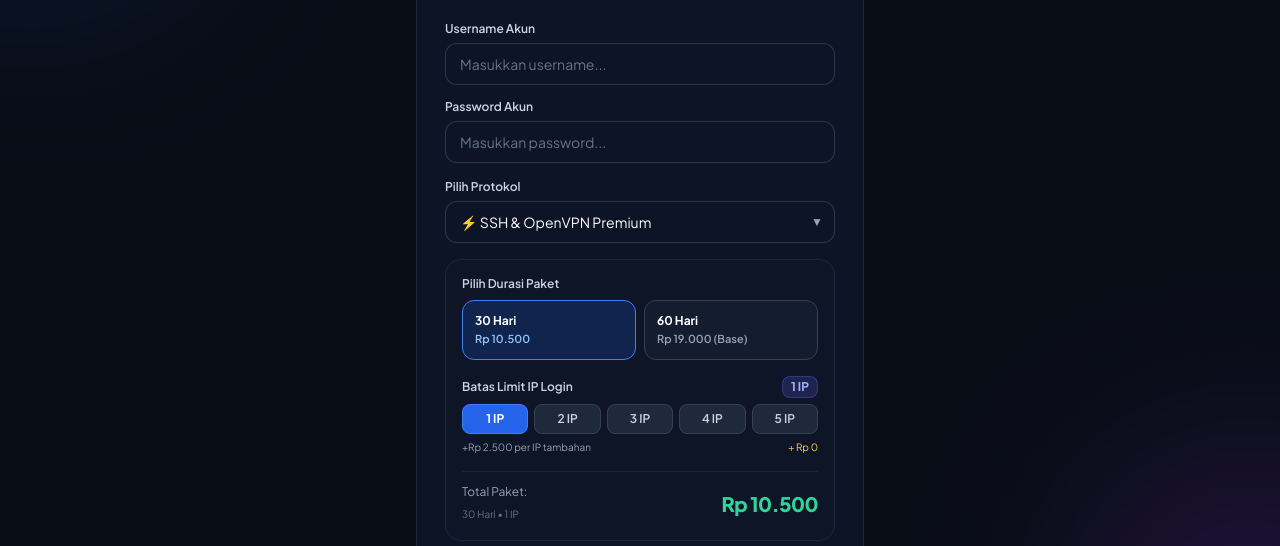
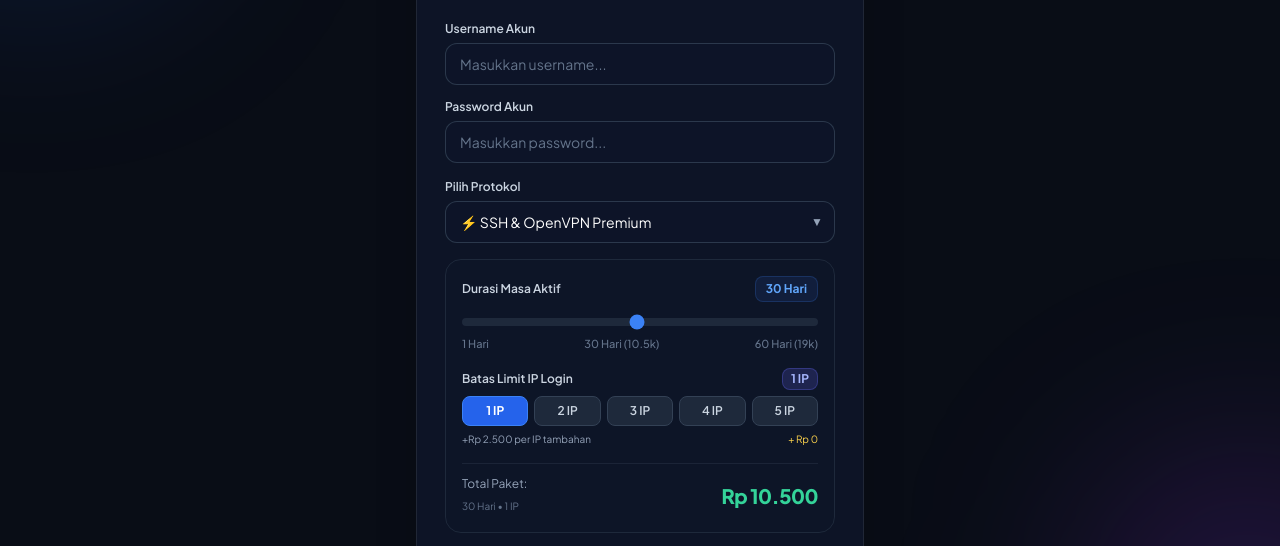
Before and after one commit to DINSTORE99/ordervpn, a website: page public/index.html in a window 1280 px wide. Shown: the part 211-757 px from the top of the page. Drawn offline with nearby package versions, Linux system fonts and the light colour scheme.

Commit message:
Update index.html

```diff
--- a/public/index.html
+++ b/public/index.html
@@ -85,21 +85,22 @@
         </div>
       </div>
 
-      <!-- PILIHAN PAKET DURASI & LIMIT IP -->
+      <!-- SLIDER DURASI & LIMIT IP -->
       <div id="buySection" class="bg-slate-900/50 p-4 rounded-2xl border border-slate-800 space-y-4">
 
-        <!-- PILIHAN DURASI -->
+        <!-- SLIDER DURASI GESER (1 SAMPAI 60 HARI) -->
         <div>
-          <label class="block text-xs font-semibold text-slate-300 mb-2">Pilih Durasi Paket</label>
-          <div class="grid grid-cols-2 gap-2">
-            <button type="button" id="btnPlan30" onclick="selectDuration(30)" class="p-3 rounded-xl border border-blue-500 bg-blue-600/20 text-left transition duration-150">
-              <div class="text-xs font-bold text-white">30 Hari</div>
-              <div class="text-[11px] text-blue-300 font-semibold mt-0.5">Rp 10.500</div>
-            </button>
-            <button type="button" id="btnPlan60" onclick="selectDuration(60)" class="p-3 rounded-xl border border-slate-700 bg-slate-800/40 text-left transition duration-150">
-              <div class="text-xs font-bold text-white">60 Hari</div>
-              <div class="text-[11px] text-slate-400 font-semibold mt-0.5">Rp 19.000 (Base)</div>
-            </button>
+          <div class="flex justify-between items-center mb-1.5">
+            <span class="text-xs font-semibold text-slate-300">Durasi Masa Aktif</span>
+            <span id="labelDays" class="text-xs font-bold px-2.5 py-1 rounded-lg bg-blue-500/10 text-blue-400 border border-blue-500/20">30 Hari</span>
+          </div>
+
+          <input type="range" id="inputDays" min="1" max="60" value="30" class="w-full h-2 bg-slate-800 rounded-lg appearance-none cursor-pointer accent-blue-500" oninput="onDaysSliderChange(this.value)">
+
+          <div class="flex justify-between text-[11px] text-slate-500 font-medium mt-1">
+            <span>1 Hari</span>
+            <span>30 Hari (10.5k)</span>
+            <span>60 Hari (19k)</span>
           </div>
         </div>
 
@@ -110,7 +111,6 @@
             <span id="labelIpCount" class="text-xs font-bold px-2 py-0.5 rounded-lg bg-indigo-500/20 text-indigo-300 border border-indigo-500/30">1 IP</span>
           </div>
 
-          <!-- Pilihan Tombol Cepat Limit IP -->
           <div class="grid grid-cols-5 gap-1.5">
             <button type="button" onclick="selectIp(1)" id="btnIp1" class="py-1.5 rounded-lg text-xs font-bold bg-blue-600 text-white border border-blue-500">1 IP</button>
             <button type="button" onclick="selectIp(2)" id="btnIp2" class="py-1.5 rounded-lg text-xs font-semibold bg-slate-800 text-slate-300 border border-slate-700 hover:text-white">2 IP</button>
@@ -270,9 +270,6 @@
     let currentMode = 'buy';
     let selectedDays = 30;
     let selectedIpLimit = 1;
-
-    const PRICE_30_DAYS = 10500;
-    const PRICE_60_DAYS = 19000; // Base 1 IP (Jika 3 IP: 19.000 + 2*2500 = 24.000)
     const PRICE_PER_IP = 2500;
 
     let pollInterval = null;
@@ -330,22 +327,19 @@
       }
     }
 
-    function selectDuration(days) {
-      selectedDays = days;
-      const b30 = document.getElementById('btnPlan30');
-      const b60 = document.getElementById('btnPlan60');
+    // Fungsi menghitung base price sesuai durasi geser
+    function calcBase(days) {
+      if (days <= 30) {
+        return days * 350; // 30 hari = 10.500
+      }
+      const extra = days - 30;
+      const rate = (19000 - 10500) / 30;
+      return Math.round(10500 + (extra * rate)); // 60 hari = 19.000
+    }
 
-      if (days === 30) {
-        b30.className = 'p-3 rounded-xl border border-blue-500 bg-blue-600/20 text-left transition duration-150';
-        b30.querySelector('div:last-child').className = 'text-[11px] text-blue-300 font-semibold mt-0.5';
-        b60.className = 'p-3 rounded-xl border border-slate-700 bg-slate-800/40 text-left transition duration-150';
-        b60.querySelector('div:last-child').className = 'text-[11px] text-slate-400 font-semibold mt-0.5';
-      } else {
-        b60.className = 'p-3 rounded-xl border border-blue-500 bg-blue-600/20 text-left transition duration-150';
-        b60.querySelector('div:last-child').className = 'text-[11px] text-blue-300 font-semibold mt-0.5';
-        b30.className = 'p-3 rounded-xl border border-slate-700 bg-slate-800/40 text-left transition duration-150';
-        b30.querySelector('div:last-child').className = 'text-[11px] text-slate-400 font-semibold mt-0.5';
-      }
+    function onDaysSliderChange(val) {
+      selectedDays = parseInt(val, 10);
+      document.getElementById('labelDays').innerText = `${selectedDays} Hari`;
       updatePriceDisplay();
     }
 
@@ -364,7 +358,7 @@
     }
 
     function updatePriceDisplay() {
-      const base = (selectedDays === 60) ? PRICE_60_DAYS : PRICE_30_DAYS;
+      const base = calcBase(selectedDays);
       const extraIp = (selectedIpLimit - 1) * PRICE_PER_IP;
       const total = base + extraIp;
 
```
